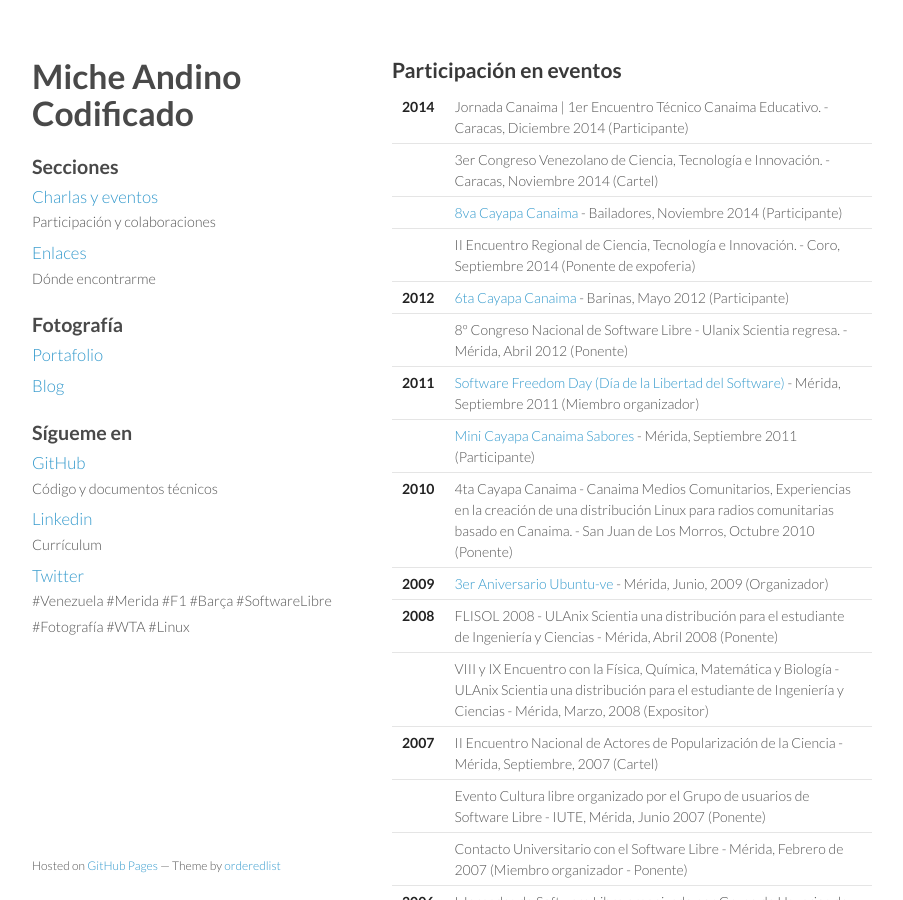
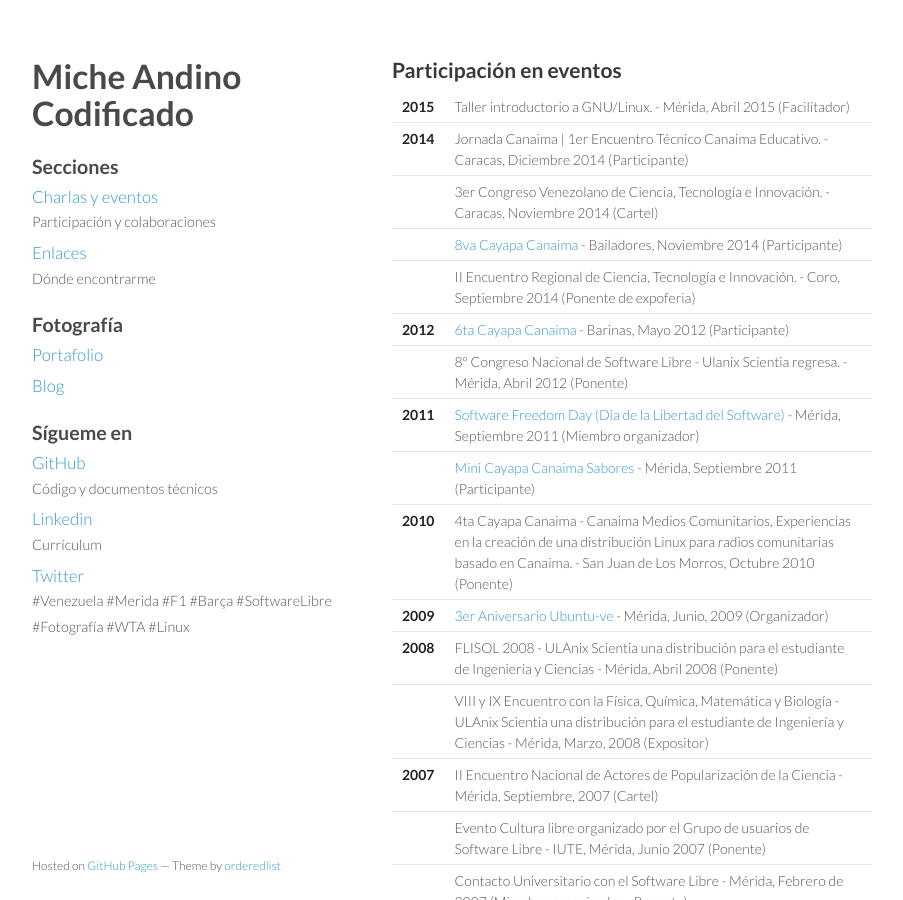
Before and after one commit to davidhdz/davidhdz.github.io, a Jekyll site: the page built from charlas.html, in a window 1280 px wide and 900 px high. Shown: the whole window, without its empty margins (178-1081 px from the left). Built offline with Jekyll 4.4.1, drawn with Linux system fonts in a browser that asks for light colours; nearby versions of some CDN libraries; Markdown is read by kramdown in place of the engine named in the settings; comment, search, counter and statistics services are not loaded.

Commit message:
Se agrega el taller introductorio a Linux dictado en la FIULA

```diff
--- a/charlas.html
+++ b/charlas.html
@@ -7,6 +7,9 @@ title: Charlas y eventos
 <h2>Participación en eventos</h2>
 <table style="width: 96%;  style=vertical-align: top">
 <tbody>
+<tr>  <td><strong>2015</strong></td>
+  <td> Taller introductorio a GNU/Linux. - Mérida, Abril 2015 (Facilitador)</td>
+</tr>
 <tr>  <td style="vertical-align: top;"><strong>2014</strong></td>
   <td> Jornada Canaima | 1er Encuentro Técnico Canaima Educativo. - Caracas, Diciembre 2014 (Participante)</td>
 <tr>  <td> </td>
@@ -32,7 +35,8 @@ title: Charlas y eventos
 </tr>
 <tr>  <td style="vertical-align: top;"><strong>2010</strong></td>
   <td> 4ta Cayapa Canaima - Canaima Medios Comunitarios, Experiencias en la creación de una distribución Linux para radios comunitarias basado en Canaima. - San Juan de Los Morros, Octubre 2010 (Ponente)</td>
-  </tr><tr>  <td style="vertical-align: top;"><strong>2009</strong></td>
+</tr>
+<tr>  <td style="vertical-align: top;"><strong>2009</strong></td>
   <td> <a href="https://wiki.ubuntu.com/VenezuelaTeam/Aniversary/Merida2009" target="_blank">3er Aniversario Ubuntu-ve</a> - Mérida, Junio, 2009 (Organizador)</td>
 </tr>
 <tr>  <td style="vertical-align: top;"><strong>2008</strong></td>
```
Lines whose indentation alone changed are shown as unchanged.
